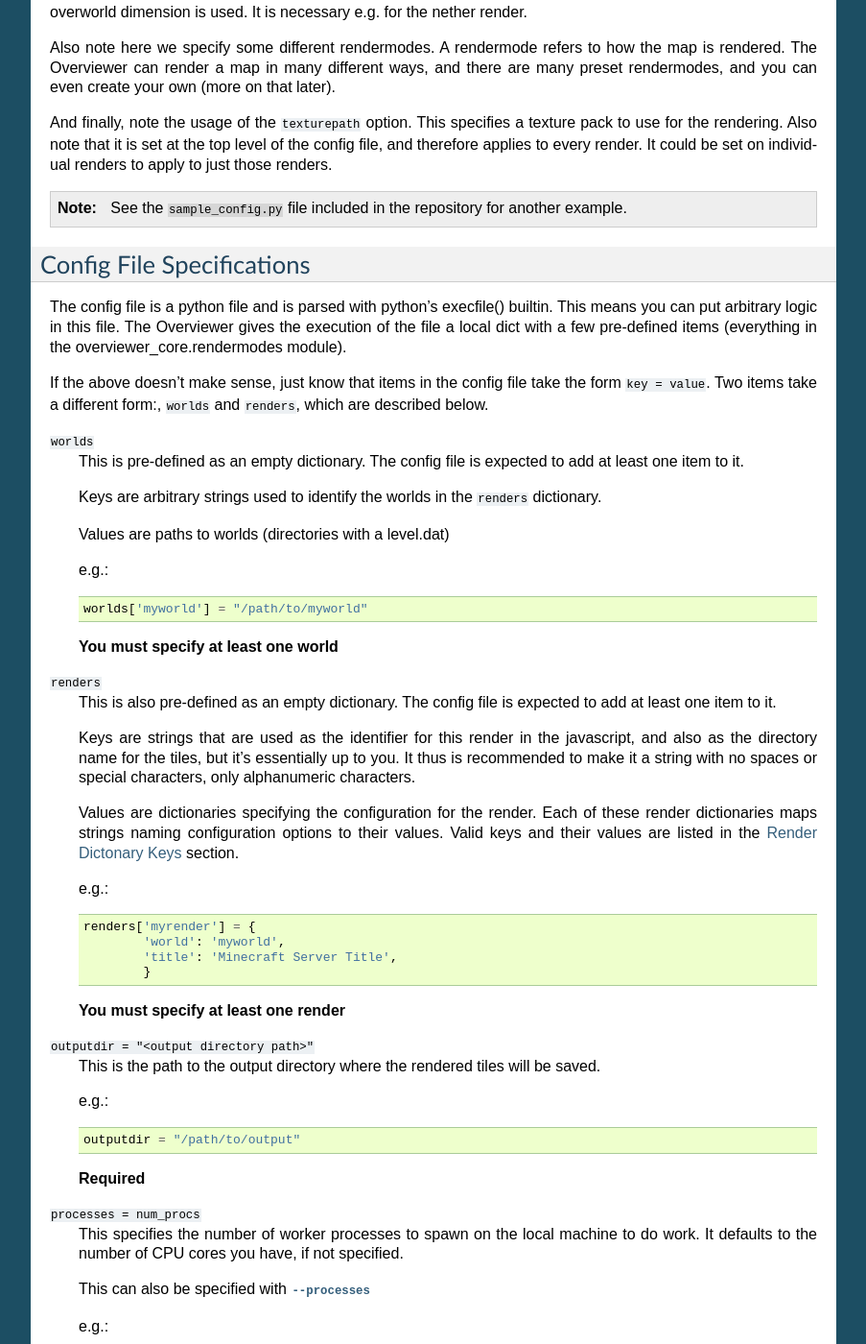
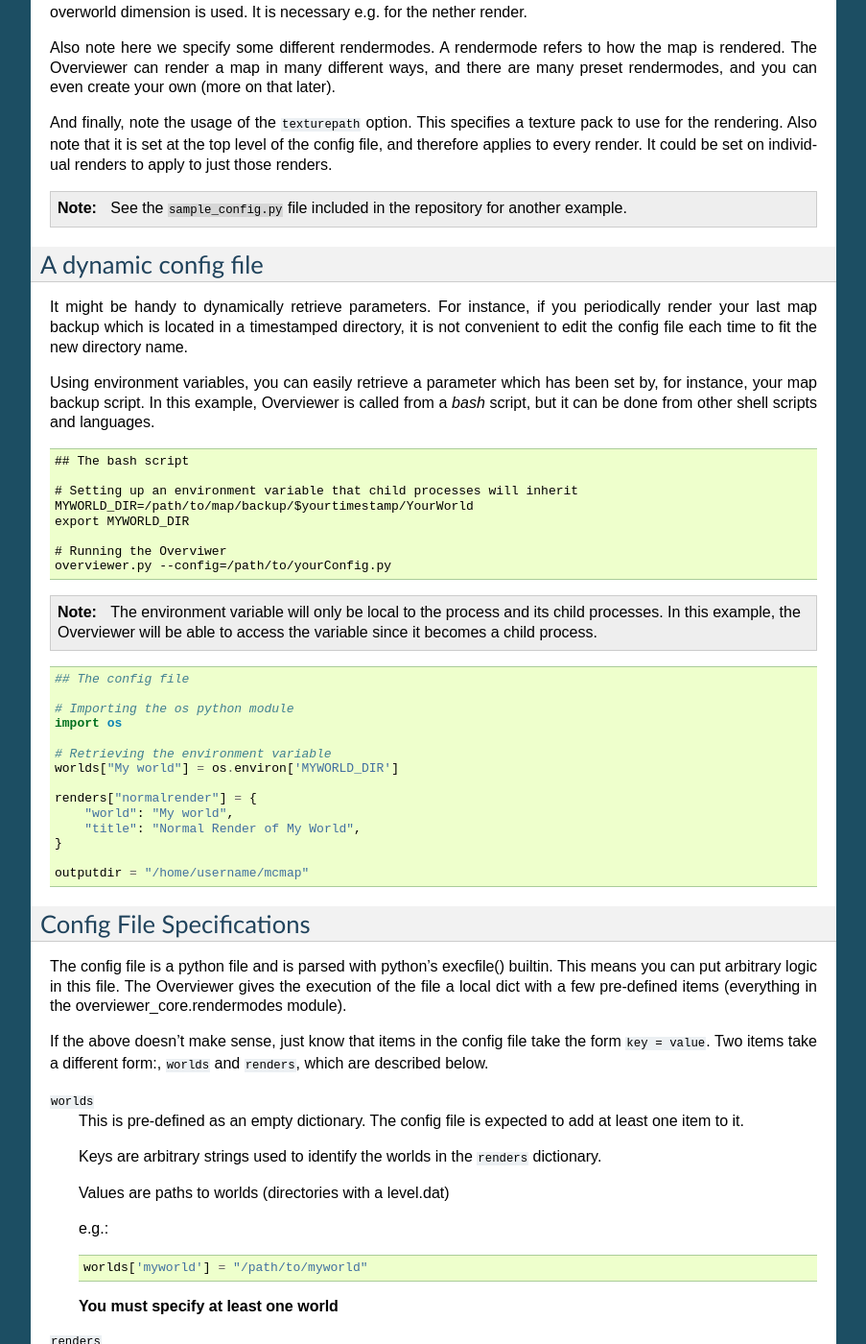
Before and after one commit to overviewer/Minecraft-Overviewer, a Sphinx documentation site: the page built from docs/config.rst, in a window 1280 px wide and 1400 px high, scrolled down 1526 px. Shown: the whole window at 96% size, without its empty margins (198-1101 px from the left). Built offline with Sphinx 7.4.7, drawn with Linux system fonts in a browser that asks for light colours; some of the changed text lies outside the part shown.

Commit message:
Added a new section entitled 'A dynamic config file'. It explains the use of environment variables in the config file to dynamically retrieve parameters.

```diff
--- a/docs/config.rst
+++ b/docs/config.rst
@@ -114,6 +114,53 @@ individual renders to apply to just those renders.
 
     See the ``sample_config.py`` file included in the repository for another
     example.
+
+A dynamic config file
+=====================
+
+It might be handy to dynamically retrieve parameters. For instance, if you
+periodically render your last map backup which is located in a timestamped
+directory, it is not convenient to edit the config file each time to fit the
+new directory name.
+
+Using environment variables, you can easily retrieve a parameter which has
+been set by, for instance, your map backup script. In this example, Overviewer is
+called from a *bash* script, but it can be done from other shell scripts and
+languages.
+
+::
+
+    ## The bash script
+
+    # Setting up an environment variable that child processes will inherit
+    MYWORLD_DIR=/path/to/map/backup/$yourtimestamp/YourWorld
+    export MYWORLD_DIR
+
+    # Running the Overviwer
+    overviewer.py --config=/path/to/yourConfig.py
+
+.. note::
+
+    The environment variable will only be local to the process and its child
+    processes. In this example, the Overviewer will be able to access the
+    variable since it becomes a child process.
+
+::
+
+    ## The config file
+
+    # Importing the os python module
+    import os
+
+    # Retrieving the environment variable
+    worlds["My world"] = os.environ['MYWORLD_DIR']
+
+    renders["normalrender"] = {
+        "world": "My world",
+        "title": "Normal Render of My World",
+    }
+
+    outputdir = "/home/username/mcmap"
 
 Config File Specifications
 ==========================
```
